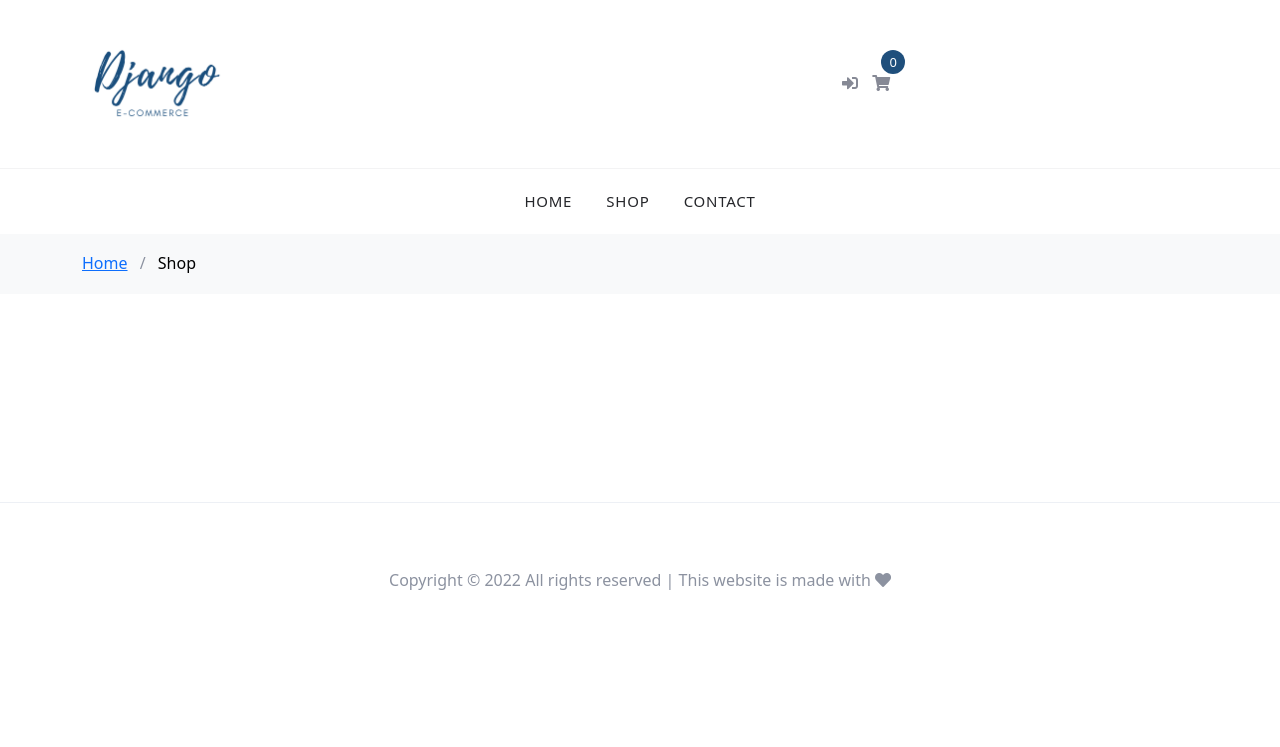
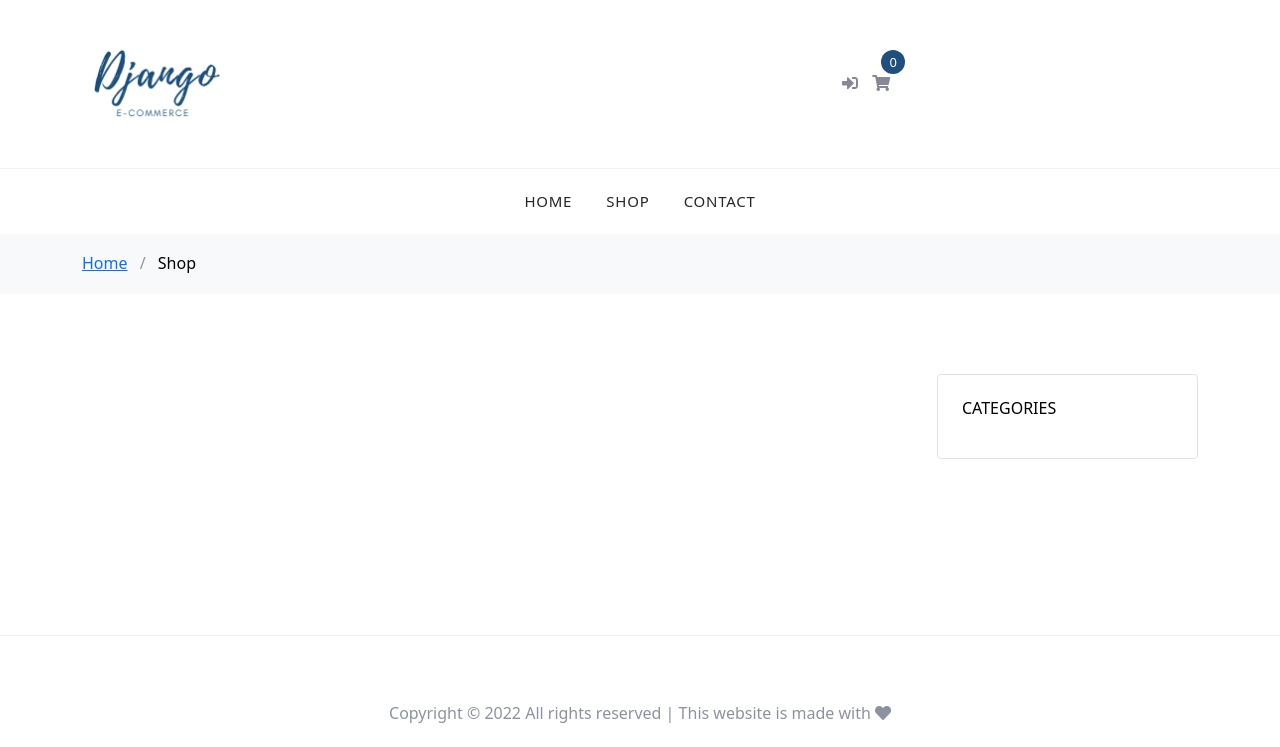
Before and after one commit to XiaoyingLu/django-simple-ecommerce, a Django app: page /cart/shop/ in a window 1280 px wide. Shown: the top 747 px of the page. Before the commit the page ends 590 px from the top, so only its background shows below. Run offline with Django 4.2, Linux system fonts and the light colour scheme; data comes from the database, SQL or seed files in the repository; data that the repository does not hold is empty; some libraries are stand-ins or nearby versions.

Commit message:
added product categories

```diff
--- a/cart/admin.py
+++ b/cart/admin.py
@@ -1,6 +1,8 @@
 from django.contrib import admin
 from .models import (
-    Product, OrderItem, Order, ColourVariation, SizeVariation, Address, Payment)
+    Category, Product, OrderItem, Order,
+    ColourVariation, SizeVariation, Address,
+    Payment, Category)
 
 
 class AddressAdmin(admin.ModelAdmin):
@@ -13,6 +15,7 @@ class AddressAdmin(admin.ModelAdmin):
     ]
 
 
+admin.site.register(Category)
 admin.site.register(Product)
 admin.site.register(OrderItem)
 admin.site.register(Order)
--- a/cart/models.py
+++ b/cart/models.py
@@ -5,6 +5,16 @@ from django.db.models.signals import pre_save
 from django.utils.text import slugify
 
 User = get_user_model()
+
+
+class Category(models.Model):
+    name = models.CharField(max_length=100)
+
+    class Meta:
+        verbose_name_plural = "Categories"
+
+    def __str__(self):
+        return self.name
 
 
 class Address(models.Model):
@@ -52,6 +62,10 @@ class Product(models.Model):
     active = models.BooleanField(default=False)
     available_colours = models.ManyToManyField(ColourVariation)
     available_sizes = models.ManyToManyField(SizeVariation)
+    primary_category = models.ForeignKey(
+        Category, related_name="primary_products", on_delete=models.CASCADE)
+    secondary_category = models.ManyToManyField(
+        Category, blank=True)
 
     def __str__(self):
         return self.title
--- a/cart/views.py
+++ b/cart/views.py
@@ -6,14 +6,29 @@ from django.contrib import messages
 from django.contrib.auth.mixins import LoginRequiredMixin
 from django.shortcuts import get_object_or_404, render, reverse, redirect
 from django.views import generic
-from .models import OrderItem, Product, Address, Payment, Order
+from django.db.models import Q
+from .models import Category, OrderItem, Product, Address, Payment, Order
 from .utils import get_or_set_order_session
 from .forms import AddToCartForm, AddressForm
 
 
 class ProductListView(generic.ListView):
     template_name = 'cart/product_list.html'
-    queryset = Product.objects.all()
+
+    def get_queryset(self):
+        qs = Product.objects.all()
+        category = self.request.GET.get('category', None)
+        if category:
+            qs = qs.filter(Q(primary_category__name=category) |
+                           Q(secondary_category__name=category)).distinct()
+        return qs
+
+    def get_context_data(self, **kwargs):
+        context = super(ProductListView, self).get_context_data(**kwargs)
+        context.update({
+            "categories": Category.objects.values('name')
+        })
+        return context
 
 
 class ProductDetailView(generic.FormView):
--- a/templates/cart/product_list.html
+++ b/templates/cart/product_list.html
@@ -16,13 +16,14 @@
 <div class="site-section">
     <div class="container">
         <div class="row mb-5">
+            <div class="col-md-9 mb-4" data-aos='fade-up'>
+                <div class="row mb-5">
                     {% for product in object_list %}
-            <div class="col-lg-4 col-md-6 mb-4" data-aos='fade-up'>
-
+                    <div class="col-sm-6 col-md-6 col-lg-4 mb-4" data-aos='fade-up'>
                         <figure class="block-4-image">
-                    <a href="{{ product.get_absolute_url }}"><img src="{{ product.image.url }}" class="img-fluid"></a>
+                            <a href="{{ product.get_absolute_url }}"><img src="{{ product.image.url }}"
+                                    class="img-fluid"></a>
                         </figure>
-
                         <div class="block-4-text p-4">
                             <a href="{{ product.get_absolute_url }}">
                                 <h3>{{ product.title }}</h3>
@@ -33,6 +34,23 @@
                     {% endfor %}
                 </div>
             </div>
+
+            <div class="col-md-3 mb-4">
+                <div class="border p-4 rounded mb-4">
+                    <h3 class="h6 text-uppercase text-black">Categories</h3>
+                    <ul>
+                        {% for category in categories %}
+                        <li class="mb-1">
+                            <a href="?category={{ category.name }}" class="d-flex">
+                                <span>{{ category.name }}</span>
+                            </a>
+                        </li>
+                        {% endfor %}
+                    </ul>
+                </div>
+            </div>
+        </div>
+    </div>
 </div>
 
 {% endblock content %}
```
Also changed, not shown: cart/migrations/0001_initial.py. Lines whose indentation alone changed are shown as unchanged.
